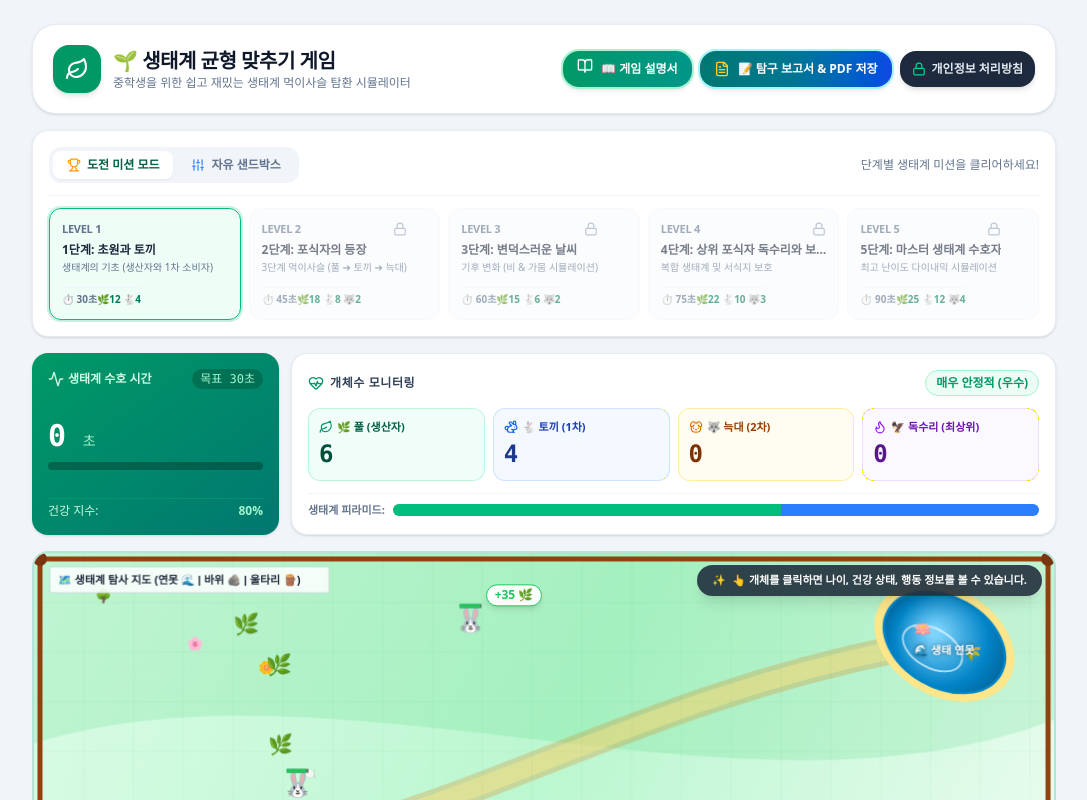
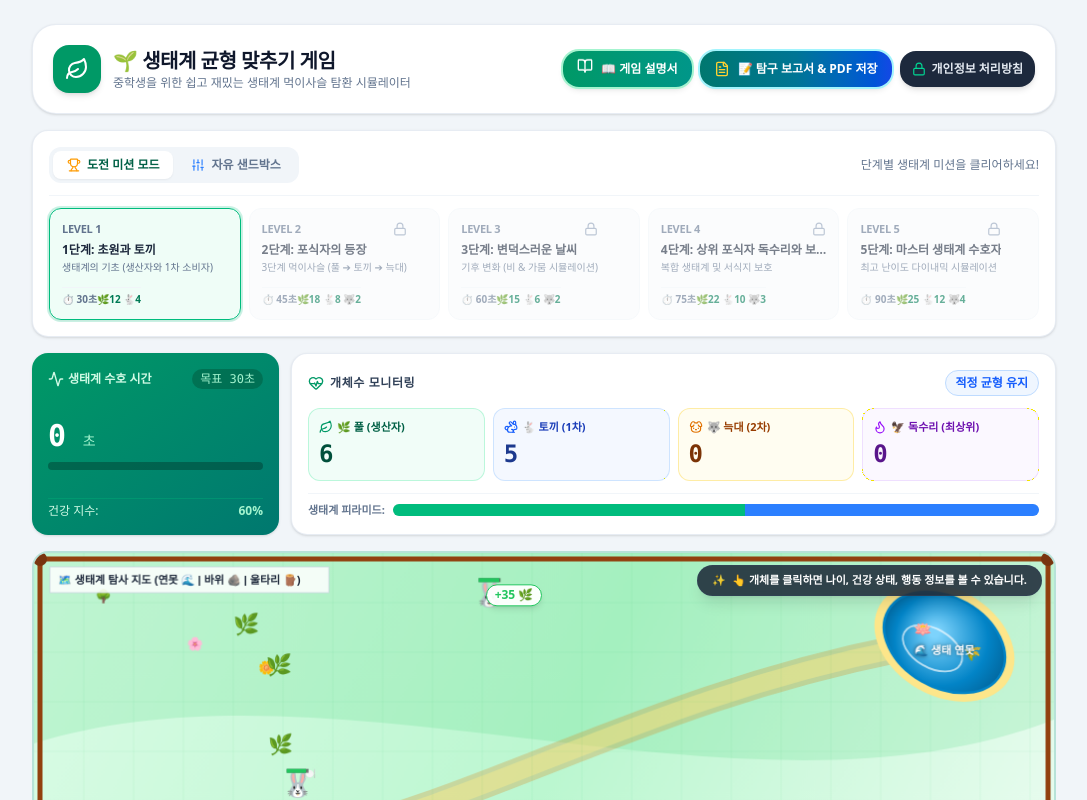
Before and after one commit to Gabriel17bj/Ecological-Balance, a React (Vite) app: page / in a window 1280 px wide. Shown: the top 800 px of the page, without its empty margins (96-1183 px from the left). Built offline with nearby package versions, Linux system fonts and the light colour scheme.

Commit message:
feat(rabbit): implement breeding state and behavior
Add 'breeding' state to rabbits, enabling them to stop and pair up when energy exceeds 70% to reproduce. Update guide and UI to display breeding status and mechanics.

```diff
--- a/src/components/EcosystemCanvas.tsx
+++ b/src/components/EcosystemCanvas.tsx
@@ -259,13 +259,19 @@ export const EcosystemCanvas: React.FC<EcosystemCanvasProps> = ({
               }
 
               // Rabbit reproduction if high energy & partner nearby
-              if (updated.energy > 75 && updated.age > 5) {
+              if (updated.energy > 70 && updated.age > 3) {
                 const partner = prevEntities.find((e) => {
-                  if (e.type !== 'rabbit' || e.id === updated.id || e.energy <= 75) return false;
-                  return Math.hypot(e.x - updated.x, e.y - updated.y) < 25;
+                  if (e.type !== 'rabbit' || e.id === updated.id || e.energy <= 70) return false;
+                  return Math.hypot(e.x - updated.x, e.y - updated.y) < 50;
                 });
 
-                if (partner && Math.random() < 0.08 * dt) {
+                if (partner) {
+                  // Partner found -> Both enter breeding state and stay in place (머물러서 번식)
+                  updated.state = 'breeding';
+                  updated.vx *= 0.1;
+                  updated.vy *= 0.1;
+
+                  if (Math.random() < 0.15 * dt) {
                     updated.energy -= 30;
                     spawnedEntities.push({
                       id: `rabbit_baby_${Date.now()}_${Math.random()}`,
@@ -274,7 +280,7 @@ export const EcosystemCanvas: React.FC<EcosystemCanvasProps> = ({
                       y: updated.y + (Math.random() - 0.5) * 20,
                       vx: (Math.random() - 0.5) * 35,
                       vy: (Math.random() - 0.5) * 35,
-                    energy: 50,
+                      energy: 55,
                       maxEnergy: 100,
                       age: 0,
                       maxAge: 70,
@@ -284,7 +290,8 @@ export const EcosystemCanvas: React.FC<EcosystemCanvasProps> = ({
                       isBaby: true
                     });
                     soundManager.playRabbitHop();
-                  addFloatingText('💕 번식!', updated.x, updated.y - 15, '#ec4899');
+                    addFloatingText('💕 번식 성공! (🐇 +1)', updated.x, updated.y - 20, '#f43f5e');
+                  }
                 }
               }
             }
@@ -665,7 +672,32 @@ export const EcosystemCanvas: React.FC<EcosystemCanvasProps> = ({
         ctx.fillText(emoji, 0, 0);
 
         // State indicator icon
-        if (e.state === 'fleeing') {
+        if (e.state === 'breeding') {
+          ctx.save();
+          ctx.font = 'bold 11px sans-serif';
+          ctx.textAlign = 'center';
+          ctx.textBaseline = 'middle';
+
+          const text = '💕 번식 중...';
+          const textMetrics = ctx.measureText(text);
+          const bgW = textMetrics.width + 10;
+          const bgH = 18;
+          const bgX = -bgW / 2;
+          const bgY = -28;
+
+          ctx.fillStyle = 'rgba(255, 241, 242, 0.95)';
+          ctx.strokeStyle = '#f43f5e';
+          ctx.lineWidth = 1.5;
+
+          ctx.beginPath();
+          ctx.roundRect(bgX, bgY, bgW, bgH, 8);
+          ctx.fill();
+          ctx.stroke();
+
+          ctx.fillStyle = '#be123c';
+          ctx.fillText(text, 0, bgY + 9);
+          ctx.restore();
+        } else if (e.state === 'fleeing') {
           ctx.font = '10px sans-serif';
           ctx.fillText('💨', 12, -12);
         } else if (e.state === 'grazing') {
--- a/src/components/EcosystemGuideModal.tsx
+++ b/src/components/EcosystemGuideModal.tsx
@@ -130,7 +130,7 @@ export const EcosystemGuideModal: React.FC<EcosystemGuideModalProps> = ({ isOpen
                 <div className="bg-blue-50 border border-blue-200 p-3.5 rounded-2xl text-center space-y-1">
                   <div className="text-3xl">🐇</div>
                   <div className="font-extrabold text-blue-900 text-xs">2단계: 1차 소비자 (토끼)</div>
-                  <p className="text-[10px] text-blue-700">풀을 먹고 에너지를 얻는 초식동물. 에너지가 많아지면 스스로 번식함</p>
+                  <p className="text-[10px] text-blue-700">풀을 먹고 에너지를 충전. 에너지 70% 이상 시 짝을 만나 머물며 [💕 번식 중] 상태로 새끼를 낳음</p>
                 </div>
 
                 <div className="bg-amber-50 border border-amber-200 p-3.5 rounded-2xl text-center space-y-1">
@@ -144,6 +144,17 @@ export const EcosystemGuideModal: React.FC<EcosystemGuideModalProps> = ({ isOpen
                   <div className="font-extrabold text-purple-900 text-xs">4단계: 최상위 포식자 (독수리)</div>
                   <p className="text-[10px] text-purple-700">하늘을 날며 토끼 및 어린 늑대를 포획하는 최상위 포식자</p>
                 </div>
+              </div>
+
+              <div className="bg-rose-50 border border-rose-200 p-4 rounded-2xl space-y-2">
+                <h4 className="font-extrabold text-rose-900 text-xs flex items-center gap-1.5">
+                  💕 토끼의 번식 메커니즘 & 머무름 동작 안내
+                </h4>
+                <p className="text-[11px] text-rose-800 leading-relaxed">
+                  · <strong>번식 유인 조건:</strong> 토끼가 충분한 양의 풀(🌿)을 마구 먹어서 <strong>에너지 수치가 70% 이상</strong>이 되고 성체(3초 이상)가 되면 짝짓기 준비 상태가 됩니다.<br />
+                  · <strong>자리에 머무르는 이유 ([💕 번식 중...]):</strong> 에너지가 높은 다른 토끼와 근접(50픽셀 이내)하게 되면 이동을 멈추고 자리에 머무르며 <strong>[💕 번식 중...]</strong> 표시를 띄웁니다.<br />
+                  · <strong>출산 및 에너토 소모:</strong> 약 1~2초간 머물며 번식을 마치면 <strong>1마리의 아기 토끼(🐇)</strong>가 출생하며, 부모 토끼는 출산 에너지 30이 소모됩니다.
+                </p>
               </div>
 
               <div className="bg-slate-50 border border-slate-200 p-4 rounded-2xl space-y-2">
--- a/src/components/EntityDetailDrawer.tsx
+++ b/src/components/EntityDetailDrawer.tsx
@@ -74,6 +74,8 @@ export const EntityDetailDrawer: React.FC<EntityDetailDrawerProps> = ({
             <span className="font-bold text-slate-700 capitalize">
               {entity.state === 'grazing'
                 ? '🌾 섭식 중'
+                : entity.state === 'breeding'
+                ? '💕 번식 중 (짝짓기)'
                 : entity.state === 'hunting'
                 ? '🍖 사냥 중'
                 : entity.state === 'fleeing'
@@ -82,6 +84,20 @@ export const EntityDetailDrawer: React.FC<EntityDetailDrawerProps> = ({
             </span>
           </div>
         </div>
+
+        {/* Rabbit Reproduction Guide Info */}
+        {entity.type === 'rabbit' && (
+          <div className="bg-rose-50/90 border border-rose-200 p-2.5 rounded-xl space-y-1 text-rose-900">
+            <div className="font-bold flex items-center gap-1 text-xs text-rose-800">
+              <Heart className="w-3.5 h-3.5 text-rose-600 fill-rose-500" /> 토끼 번식 가이드
+            </div>
+            <p className="text-[10px] text-rose-700 leading-tight">
+              · <strong>번식 조건:</strong> 풀(🌿)을 먹어 에너지가 70 이상 충전된 성체 토끼가 짝을 만남<br />
+              · <strong>번식 행동:</strong> 1~2초간 자리에 머무르며 [💕 번식 중...] 상태로 짝짓기 진행<br />
+              · <strong>번식 결과:</strong> 에너지를 30 소모하여 1마리의 아기 토끼(🐇) 출산
+            </p>
+          </div>
+        )}
       </div>
 
       {/* Action Buttons */}
--- a/src/types.ts
+++ b/src/types.ts
@@ -18,7 +18,7 @@ export interface Entity {
   age: number;
   maxAge: number;
   size: number;
-  state: 'idle' | 'hunting' | 'fleeing' | 'mating' | 'grazing';
+  state: 'idle' | 'hunting' | 'fleeing' | 'mating' | 'grazing' | 'breeding';
   targetX?: number;
   targetY?: number;
   birthTime: number;
```
Lines whose indentation alone changed are shown as unchanged.
